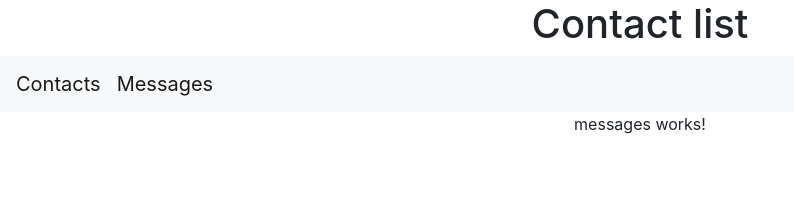
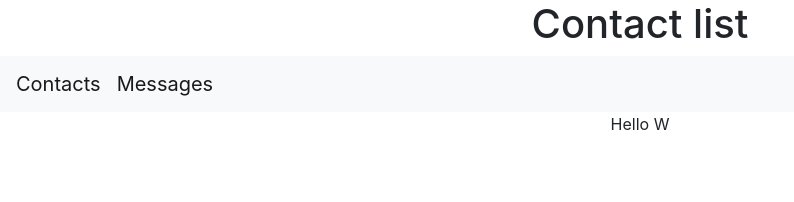
Before and after one commit to jelenailic7/contacts, an Angular app: page /messages in a window 1280 px wide. Shown: the top 202 px of the page, without its empty margins (0-794 px from the left). Built offline with nearby package versions, Linux system fonts and the light colour scheme.

Commit message:
11 zadatak

```diff
--- a/src/app/components/messages/messages.component.html
+++ b/src/app/components/messages/messages.component.html
@@ -1,3 +1,3 @@
 <p>
-  messages works!
+  {{message}}
 </p>
--- a/src/app/components/messages/messages.component.ts
+++ b/src/app/components/messages/messages.component.ts
@@ -1,4 +1,5 @@
 import { Component, OnInit } from '@angular/core';
+import { ContactsService } from '../../services/contacts.service';
 
 @Component({
   selector: 'app-messages',
@@ -6,8 +7,10 @@ import { Component, OnInit } from '@angular/core';
   styleUrls: ['./messages.component.css']
 })
 export class MessagesComponent implements OnInit {
-
-  constructor() { }
+  message = '';
+  constructor(private contactsService: ContactsService) {
+    this.message = this.contactsService.getMessage();
+  }
 
   ngOnInit() {
   }
--- a/src/app/services/contacts.service.ts
+++ b/src/app/services/contacts.service.ts
@@ -31,6 +31,10 @@ export class ContactsService {
     }
   ];
 }
+getMessage()
+{
+ return "Hello W";
+}
 
 
 }
```
